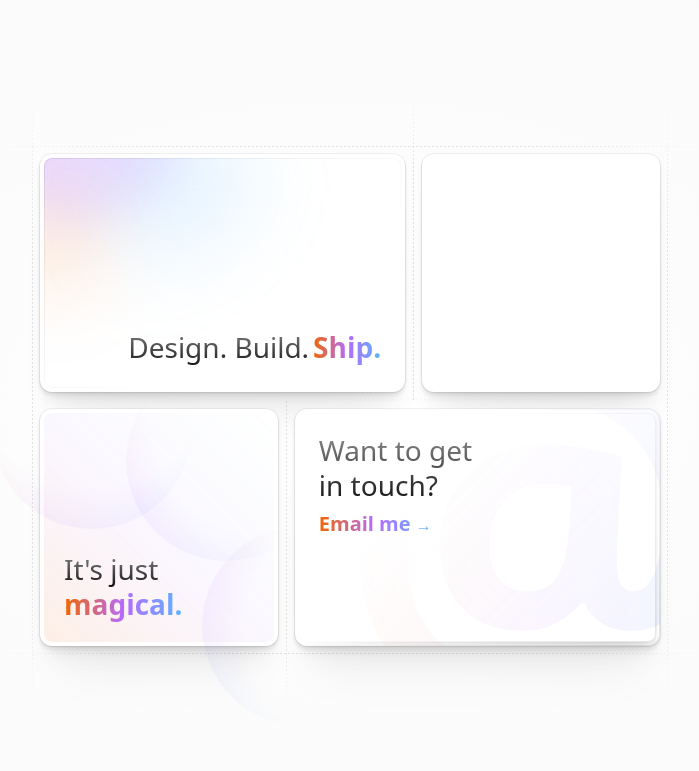
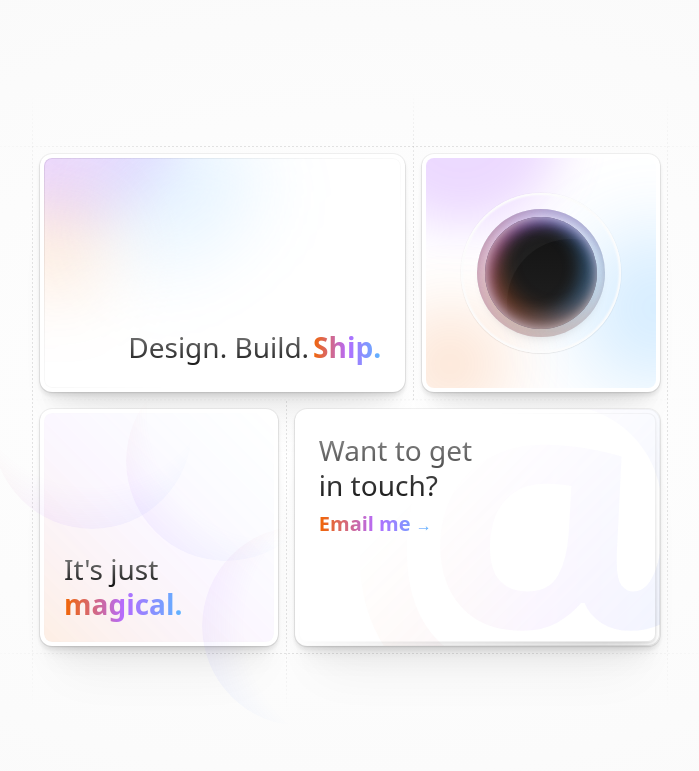
Before and after one commit to floguo/ui-engineering-101, a website: page bentoGrid.html in a window 1280 px wide. Shown: the whole page, without its empty margins (290-989 px from the left). Drawn offline with nearby package versions, Linux system fonts and the light colour scheme.

Commit message:
bento: lens shadows

```diff
--- a/bentoGrid.html
+++ b/bentoGrid.html
@@ -25,7 +25,21 @@
 
             <span class="bg-gradient-to-b from-[#8d8d8d] to-[#111] text-transparent bg-clip-text">Design. Build. </span> <span class="bg-gradient-to-r from-[#F26500] via-[#B56BFF] to-[#5BB6FF] text-transparent bg-clip-text ml-1 font-extrabold">Ship.</span>
         </div>
-        <div class="bg-white ring-1 ring-black/5 rounded-xl col-span-2 aspect-square shadow-[0_1px_1px_0.5px,0_3px_3px_1.5px,0_12px_12px_-6px,0_24px_24px_-12px,0_48px_48px_-24px] shadow-black/5"></div>
+        <div class="relative isolate bg-white ring-1 ring-black/5 rounded-xl col-span-2 aspect-square shadow-[0_1px_1px_0.5px,0_3px_3px_1.5px,0_12px_12px_-6px,0_24px_24px_-12px,0_48px_48px_-24px] shadow-black/5">
+            <div class="absolute inset-1 rounded-lg overflow-hidden grid place-content-center">
+                <div class="absolute size-[200px] rounded-full bg-[#b56bff] -translate-y-1/2 -left-16 -top-8 blur-xl opacity-25"></div>
+                <div class="absolute size-[160px] rounded-full bg-[#5BB6FF] bottom-0 right-0 blur-2xl translate-x-1/2 opacity-25"></div>
+                <div class="absolute size-[96px] rounded-full bg-[#F26500] bottom-0 left-0 translate-y-1/4 -translate-x-1/4 blur-2xl opacity-25"></div>
+
+                <div class="z-10 size-[160px] rounded-full bg-[linear-gradient(rgb(255_255_255/0.01),rgb(240_240_240/0.01))] shadow-[inset_0_1px_0_#fcfcfc,inset_0_0_2px_2px_#fcfcfc,0_1px_1px_rgb(0_0_0/0.06)] ring-1 ring-black/[0.02] p-4">
+                    <div class="size-full rounded-full bg-white/[0.01] shadow-[inset_12px_-11px_20px_2px_rgba(233,_102,_42,_0.25),inset_10px_11px_16px_rgba(168,_119,_255,_0.3),_inset_-9px_-5px_17px_6px_rgba(93,_180,_255,_0.2),_inset_0px_6px_10px_rgba(0,_0,_0,_0.25)] p-2">
+                        <div class="size-full rounded-full bg-gradient-to-b from-[#111] to-[#222]
+                                    shadow-[0px_8px_12px_rgba(0,_0,_0,_0.15),_inset_0px_0px_12px_rgba(255,_255,_255,_0.6),_inset_12px_-11px_20px_2px_rgba(233,_102,_42,_0.4),_inset_-9px_-5px_17px_6px_rgba(93,_180,_255,_0.4),_inset_6px_7px_15px_rgba(181,_107,_255,_0.6),_inset_30px_30px_0px_-8px_rgba(255,_255,_255,_0.04)]"></div>
+                    </div>
+                </div>
+            </div>
+
+        </div>
         <div class="isolate relative bg-white ring-1 ring-black/5 rounded-xl col-span-2 aspect-square shadow-[0_1px_1px_0.5px,0_3px_3px_1.5px,0_12px_12px_-6px,0_24px_24px_-12px,0_48px_48px_-24px] shadow-black/5 p-6 flex items-end justify-items-end">
             <div class="-z-10 absolute inset-1 ring-1 ring-inset ring-black/10 rounded-lg bg-gradient-to-tr from-[#F26500] via-[#B56BFF] to-[#5BB6FF] [mask:linear-gradient(45deg,black,transparent)] opacity-10"></div>
 
```
